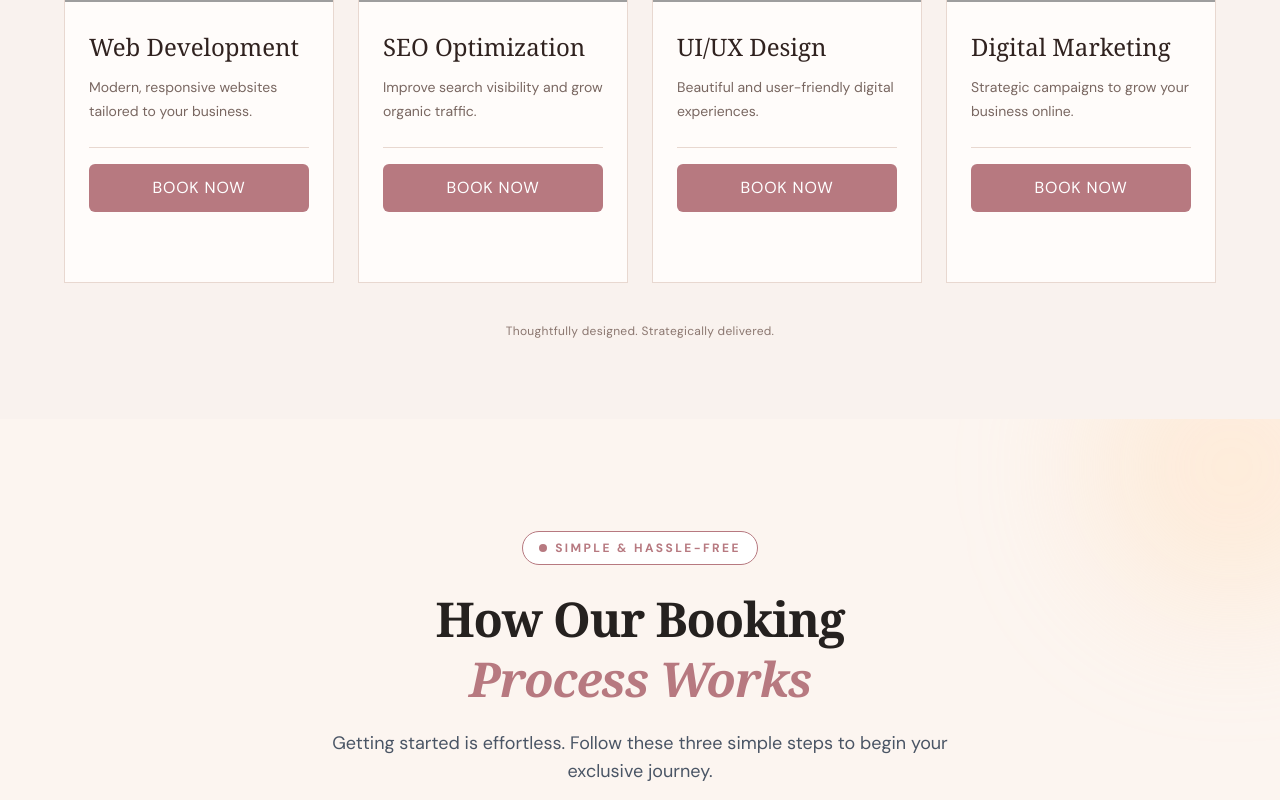
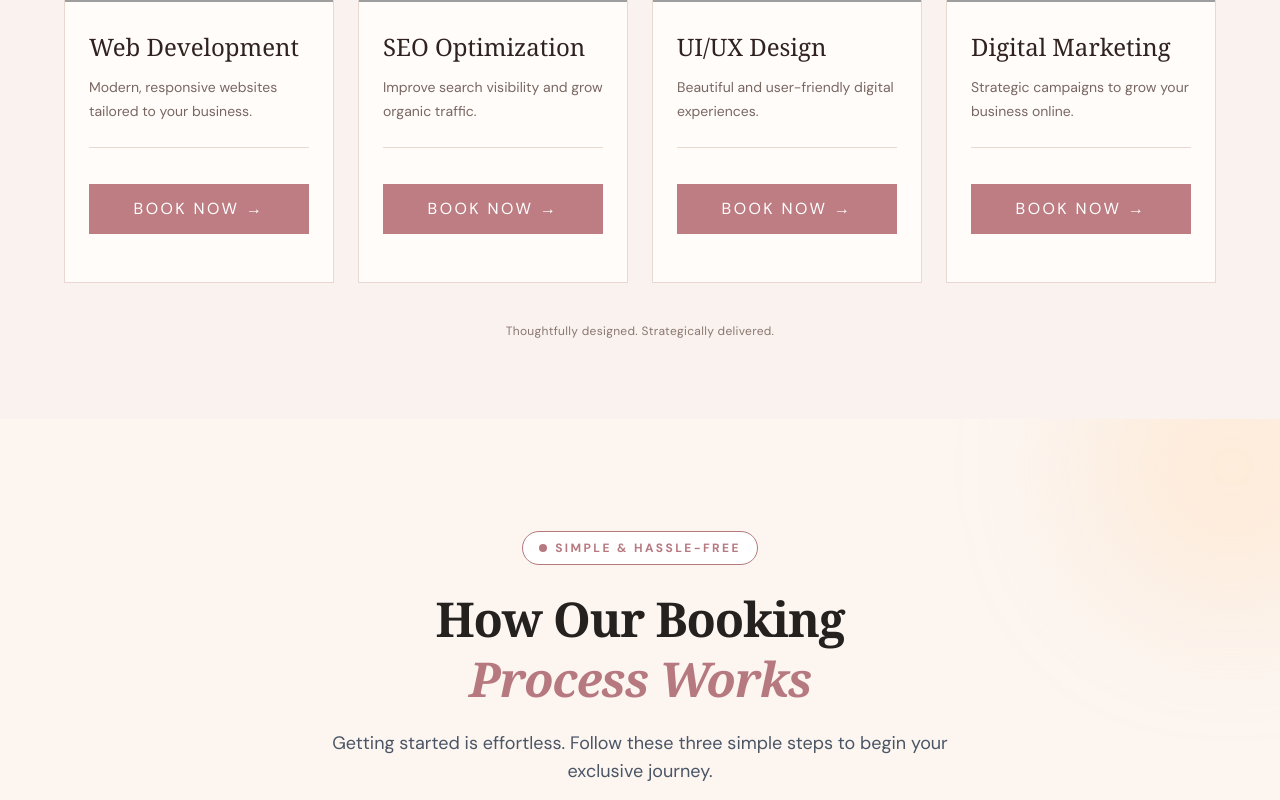
Before and after one commit to incoder-suman/roseluxary, a React (Vite) app: page / in a window 1280 px wide. Shown: the part 1800-2600 px from the top of the page. Built offline with nearby package versions, Linux system fonts and the light colour scheme; grey boxes are pictures that could not be loaded.

Commit message:
Describe your changes here

```diff
--- a/src/Components/Services.jsx
+++ b/src/Components/Services.jsx
@@ -242,26 +242,26 @@ const Services = () => {
                     </p> */}
                   </div>
 
-                  {/* <button
+                  <button
                     type="button"
                     onClick={() => handleBooking(service)}
                     className="mt-5 w-full border border-[#BD7D83] bg-[#BD7D83] px-4 py-3 text-xs font-medium uppercase tracking-[0.15em] text-white transition-colors duration-300 hover:border-[#30221F] hover:bg-[#30221F] focus-visible:outline-2 focus-visible:outline-offset-2 focus-visible:outline-[#BD7D83]"
                   >
                     Book Now <span aria-hidden="true">→</span>
-                  </button> */}
+                  </button>
 
                   {/* Book Now Button */}
-      <button
+      {/* <button
         type="button"
         onClick={() => setIsOpen(true)}
         className="rounded-md bg-[#B77980] px-8 py-3 w-full text-sm font-semibold uppercase tracking-wider text-white transition hover:bg-[#9F626B]"
       >
         Book Now
-      </button>
+      </button> */}
 
 
 {/* Popup Modal */}
-      {isOpen && (
+      {/* {isOpen && (
         <div
           className="fixed inset-0 z-[999] flex items-center justify-center bg-black/70 px-4 backdrop-blur-sm"
           onClick={() => setIsOpen(false)}
@@ -269,9 +269,9 @@ const Services = () => {
           <div
             className="relative w-full max-w-md rounded-xl bg-white p-8 text-center shadow-2xl"
             onClick={(e) => e.stopPropagation()}
-          >
+          > */}
             {/* Close Button */}
-            <button
+            {/* <button
               type="button"
               onClick={() => setIsOpen(false)}
               className="absolute right-4 top-3 text-2xl text-gray-500 transition hover:text-black"
@@ -290,13 +290,13 @@ const Services = () => {
 
             <p className="mt-3 text-sm leading-6 text-gray-500">
               Choose your preferred platform to connect with our team.
-            </p>
+            </p> */}
 
             {/* Contact Buttons */}
-            <div className="mt-8 flex flex-col gap-3 sm:flex-row">
+            {/* <div className="mt-8 flex flex-col gap-3 sm:flex-row"> */}
 
               {/* WhatsApp */}
-              <a
+              {/* <a
                 href={`https://wa.me/${whatsappNumber}?text=${encodeURIComponent(message)}`}
                 target="_blank"
                 rel="noopener noreferrer"
@@ -305,10 +305,10 @@ const Services = () => {
               >
                 <span className="text-lg">◉</span>
                 WhatsApp
-              </a>
+              </a> */}
 
               {/* Telegram */}
-              <a
+              {/* <a
                 href={`https://t.me/${telegramUsername}`}
                 target="_blank"
                 rel="noopener noreferrer"
@@ -330,7 +330,7 @@ const Services = () => {
             </button>
           </div>
         </div>
-      )}
+      )} */}
 
 
 
```
